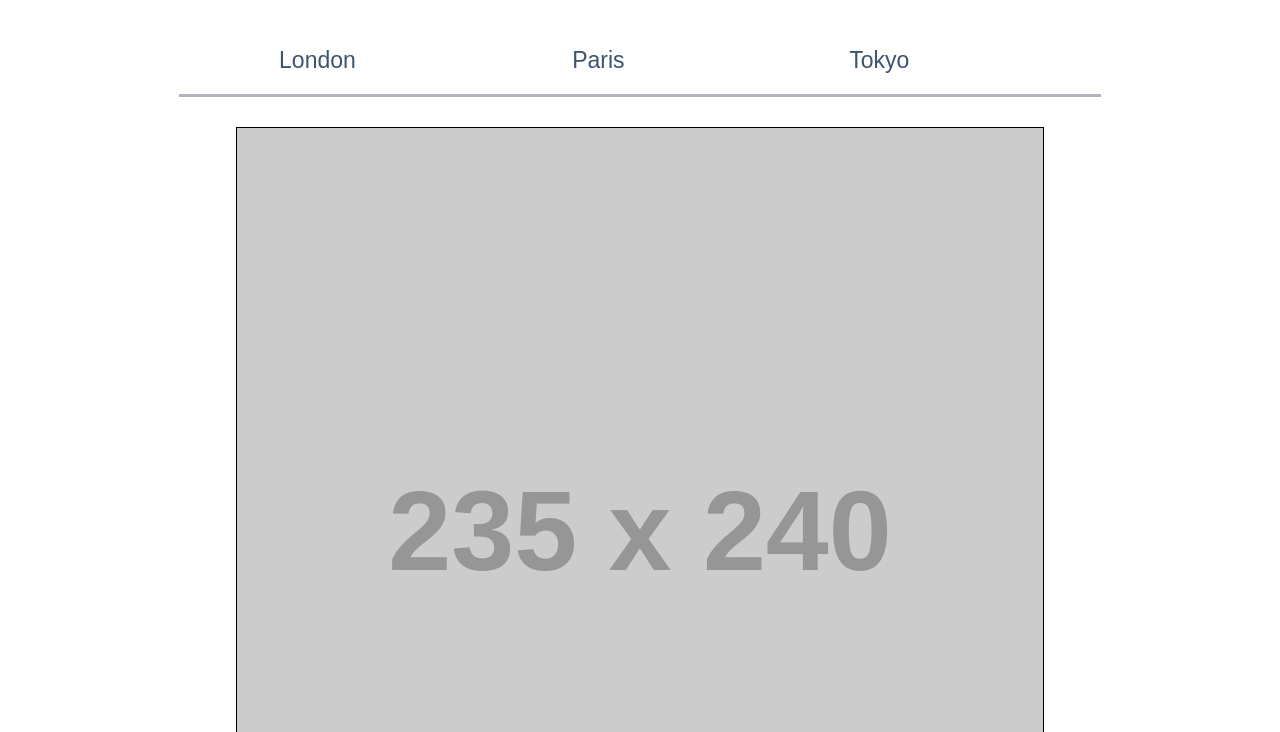
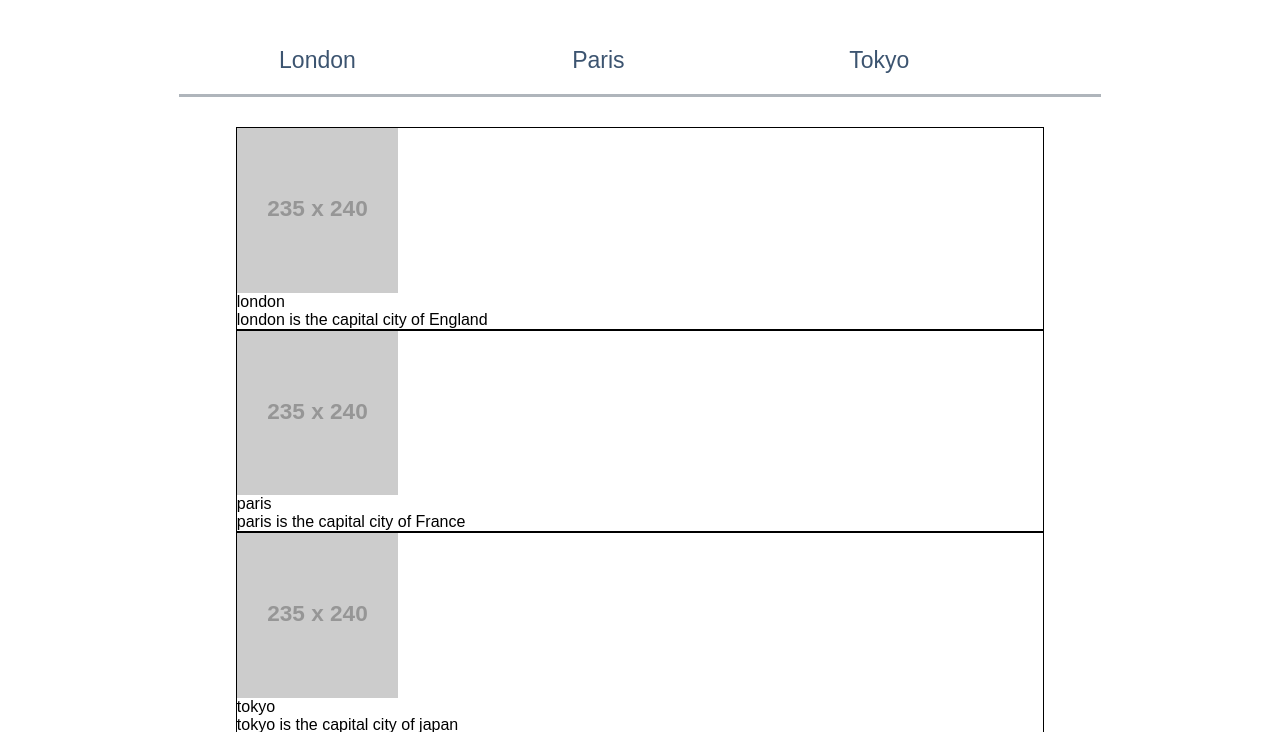
Before and after one commit to Shirly-D/Tabs, a plain HTML site: page index.html in a window 1280 px wide. Shown: the part 68-800 px from the top of the page. Drawn offline with Linux system fonts and the light colour scheme; placeholder pictures from the web are drawn by us.

Commit message:
css div section

```diff
--- a/assets/css/style.css
+++ b/assets/css/style.css
@@ -153,6 +153,11 @@ section .wrapper div {
   border: 1px solid #000;
 }
 
+figure {
+  width: 20%;
+  display: inline-block;
+}
+
 
 
 
```
